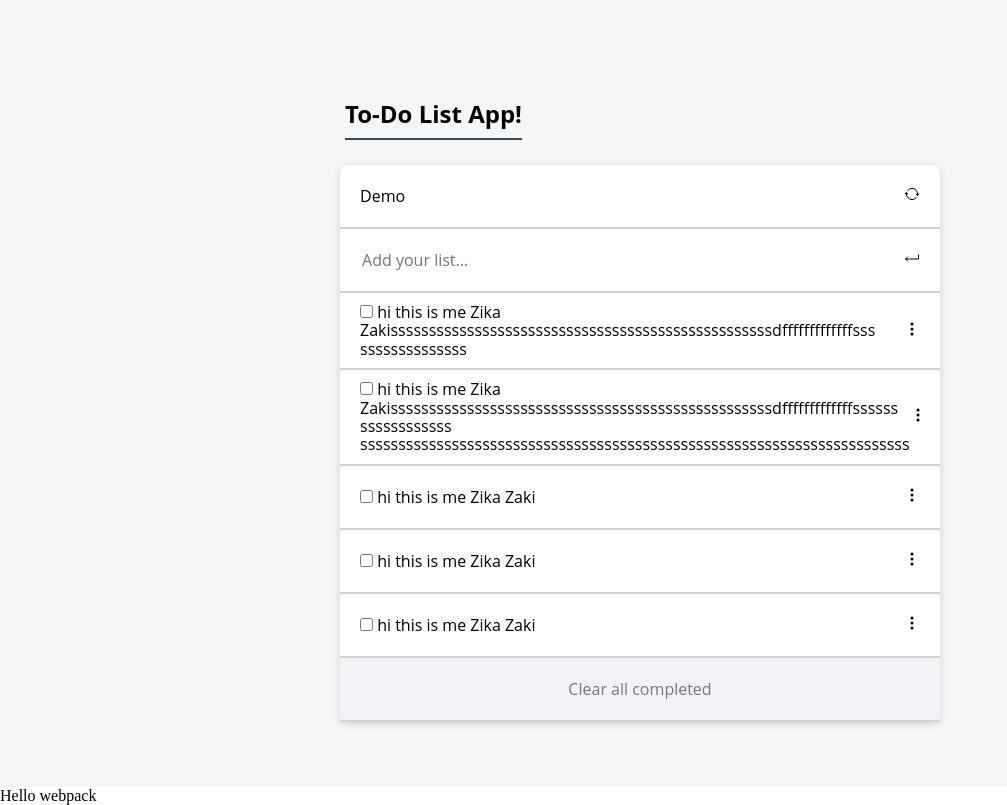
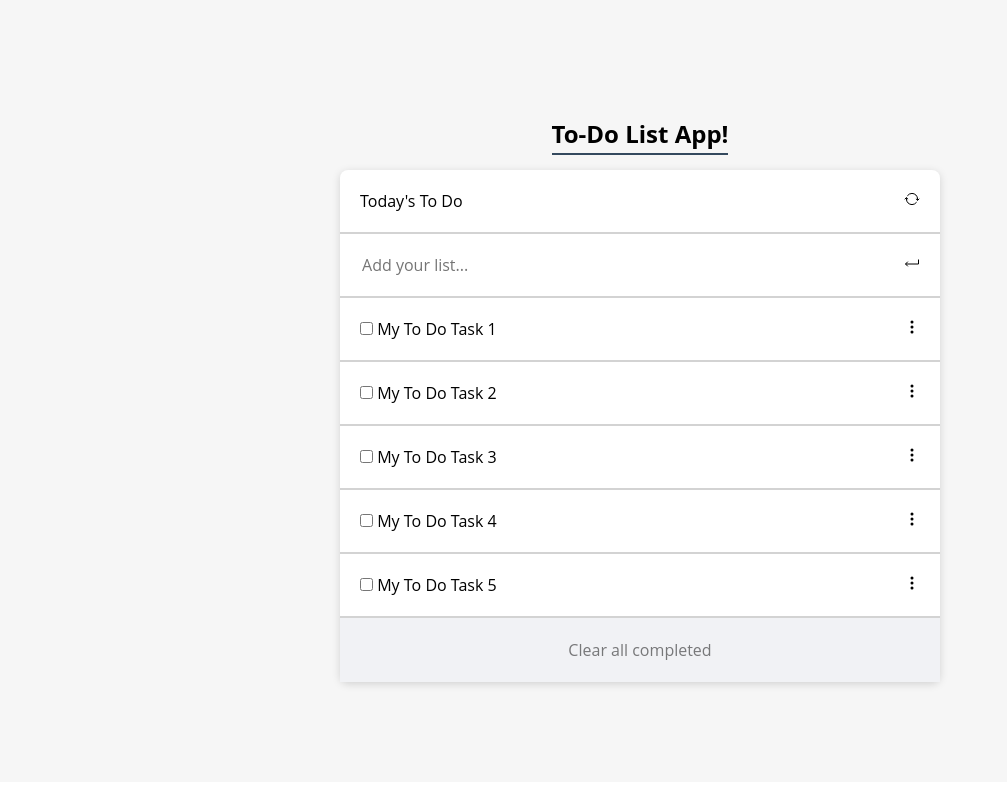
Before and after one commit to ZikaZaki/todo-list, a website built with webpack: page src/index.html in a window 1280 px wide. Shown: the whole page, without its empty margins (0-1007 px from the left). Built offline with nearby package versions, Linux system fonts and the light colour scheme.

Commit message:
Add createToDo & renderToDoList functions

```diff
--- a/src/index.html
+++ b/src/index.html
@@ -4,7 +4,6 @@
     <meta charset="UTF-8">
     <meta http-equiv="X-UA-Compatible" content="IE=edge">
     <meta name="viewport" content="width=device-width, initial-scale=1.0">
-    <link rel="stylesheet" href="./style.css">
     <title>To-Do List</title>
 </head>
 <body>
@@ -22,31 +21,17 @@
                 </div>
                 <div class="todo-list">
                     <div class="list-reload">
-                        <span>Demo</span><i><ion-icon name="sync-outline"></ion-icon></i>
+                        <span>Today's To Do</span><i><ion-icon name="sync-outline"></ion-icon></i>
                     </div>
                     <form action="">
                         <div class="add-input">
                             <input type="text" placeholder="Add your list...">
                             <i><ion-icon name="return-down-back-sharp"></ion-icon></i>
                         </div>
-                        <ul>
-                            <li> <span><input type="checkbox"> hi this is me Zika Zakissssssssssssssssssssssssssssssssssssssssssssssssssdfffffffffffffsss ssssssssssssss</span>
-                                <i><ion-icon name="ellipsis-vertical-sharp"></ion-icon></i>
-                            </li>
-                            <li> <span><input type="checkbox"> hi this is me Zika Zakissssssssssssssssssssssssssssssssssssssssssssssssssdfffffffffffffssssss ssssssssssss ssssssssssssssssssssssssssssssssssssssssssssssssssssssssssssssssssssssss</span>
-                               <i><ion-icon name="ellipsis-vertical-sharp"></ion-icon></i>
-                            </li>
-                            <li> <span><input type="checkbox"> hi this is me Zika Zaki</span>
-                                <i><ion-icon name="ellipsis-vertical-sharp"></ion-icon></i>
-                            </li>
-                            <li> <span><input type="checkbox"> hi this is me Zika Zaki</span>
-                                <i><ion-icon name="ellipsis-vertical-sharp"></ion-icon></i>
-                            </li>
-                            <li> <span><input type="checkbox"> hi this is me Zika Zaki</span>
-                                <i><ion-icon name="ellipsis-vertical-sharp"></ion-icon></i>
-                            </li>
-                            <li class="clear-all-btn"><button type="submit">Clear all completed</button></li>
-                        </ul>
+                        <div id="todo_list">
+                          <!-- To Do List will be injected dynamically via JavaScript -->
+                        </div>
+                        <div class="clear-all-btn"><button type="submit">Clear all completed</button></div>
                     </form>
                 </div>
             </section>
@@ -58,7 +43,6 @@
         </div>
     </footer>
     <!-- JavaScript Files -->
-    <script type="module" src="./index.js"></script>
     <script type="module" src="https://unpkg.com/ionicons@5.5.2/dist/ionicons/ionicons.esm.js"></script>
     <script nomodule src="https://unpkg.com/ionicons@5.5.2/dist/ionicons/ionicons.js"></script>
 </body>
--- a/src/index.js
+++ b/src/index.js
@@ -1,17 +1,9 @@
 import _ from 'lodash';
-import printMe from './print.js';
 import './style.css';
+import { createToDoList, renderToDoList } from './modules/utils.js';
 
-function component() {
-  const element = document.createElement('div');
-
-  // Lodash, now imported by this script
-  element.innerHTML = _.join(['Hello', 'webpack'], ' ');
-  element.classList.add('hello');
-
-  element.onclick = printMe;
-
-  return element;
-}
-
-document.body.appendChild(component());
+window.onload = () => {
+  const todoList = createToDoList();
+  const ul_element = renderToDoList(todoList);
+  document.querySelector('#todo_list').appendChild(ul_element);
+};
--- /dev/null
+++ b/src/modules/task.js
@@ -0,0 +1,7 @@
+export default class Task {
+    constructor(index, description, completed=false){
+        this.index = index;
+        this.description = description;
+        this.completed = completed;
+    }
+}
--- /dev/null
+++ b/src/modules/utils.js
@@ -0,0 +1,30 @@
+import Task from './task.js';
+
+export function createToDoList(){
+    const todoList = [];
+
+    for (let i = 0; i < 5; i += 1){
+      todoList.push(new Task(i, `My To Do Task ${i + 1}`, false));
+    }
+
+    return (todoList);
+}
+
+export function renderToDoList(taskList) {
+    const ul_element = document.createElement('ul');
+
+    taskList.forEach((task) => {
+        let is_checked = 'checked' ? task.completed : 'unchecked';
+        let li_element = document.createElement('li');
+        li_element.innerHTML = `
+        <span>
+            <input type="checkbox" ${is_checked}>
+            ${task.description}
+        </span>
+        <i><ion-icon name="ellipsis-vertical-sharp"></ion-icon></i>
+        `;
+        ul_element.appendChild(li_element);
+    });
+
+    return ul_element;
+}
--- a/src/print.js
+++ /dev/null
@@ -1,3 +0,0 @@
-export default function printMe() {
-    console.log('I get called from printMe.js!');
-}
--- a/src/style.css
+++ b/src/style.css
@@ -35,14 +35,14 @@
 
 .section-title {
   width: max-content;
-  padding: 25px 5px;
+  padding: 15px 5px;
 }
 
 .section-title h1,
 h2,
 h3,
 h4 {
-  padding: 10px 0;
+  padding: 5px 0;
   margin: 0;
 }
 
@@ -53,7 +53,6 @@ h4 {
 }
 
 /* ======================================Header Start====================================== */
-
 
 /* =======================================Header End======================================= */
 
@@ -74,7 +73,9 @@ h4 {
   display: flex;
   flex-direction: column;
   justify-content: center;
-  padding: 0 65px;
+  align-items: center;
+  padding: 35px;
+  width: 100%;
 }
 
 .todo-list {
@@ -142,9 +143,12 @@ h4 {
   cursor: move;
 }
 
-li.clear-all-btn {
+.clear-all-btn {
+  display: flex;
   background-color: var(--anti-flash-white);
   justify-content: center;
+  align-items: center;
+  height: 4rem;
 }
 
 .clear-all-btn button {
--- a/webpack.config.js
+++ b/webpack.config.js
@@ -5,7 +5,8 @@ module.exports = {
     mode: 'development',
     entry: {
         index: './src/index.js',
-        print: './src/print.js',
+        task: './src/modules/task.js',
+        utils: './src/modules/utils.js',
     },
     devtool: 'inline-source-map',
     devServer: {
```
Also changed, not shown: dist/index.html, dist/print.bundle.js (deleted), dist/task.bundle.js (added), dist/utils.bundle.js (added), 1 other file.
